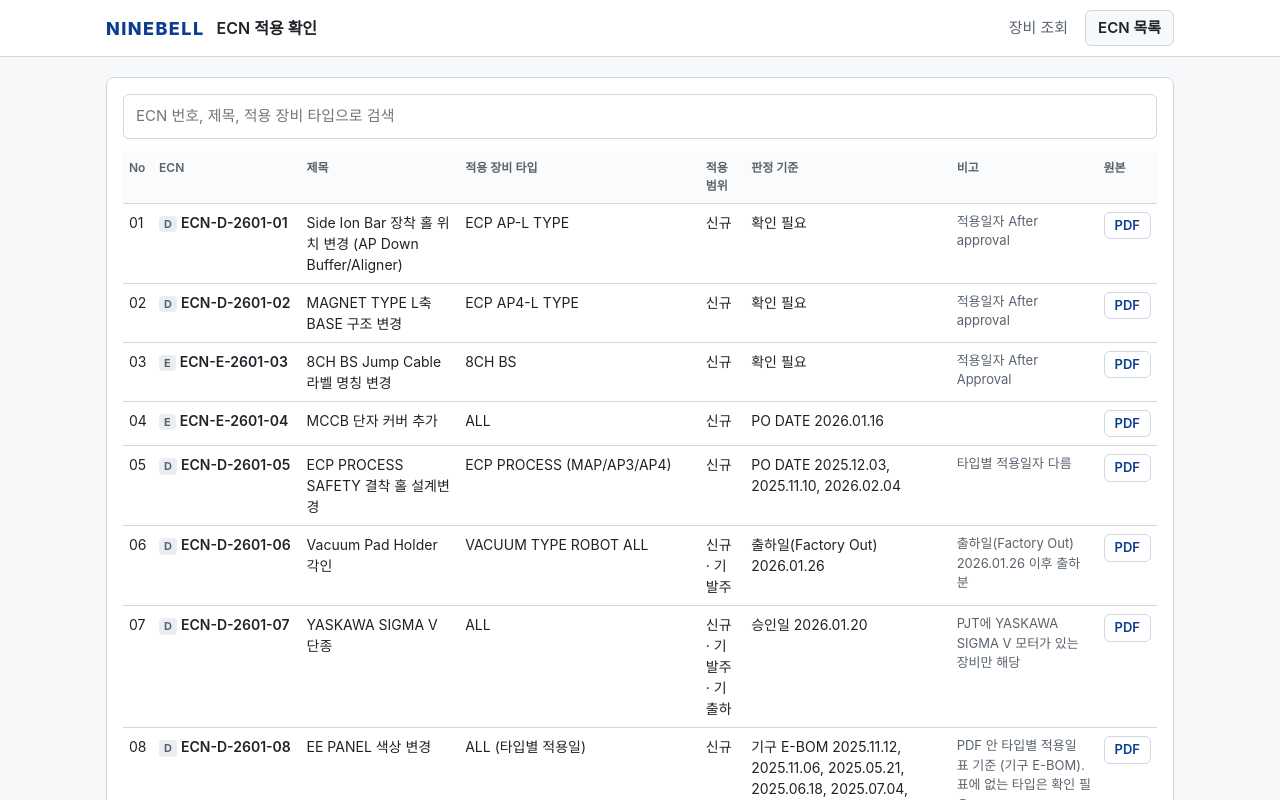
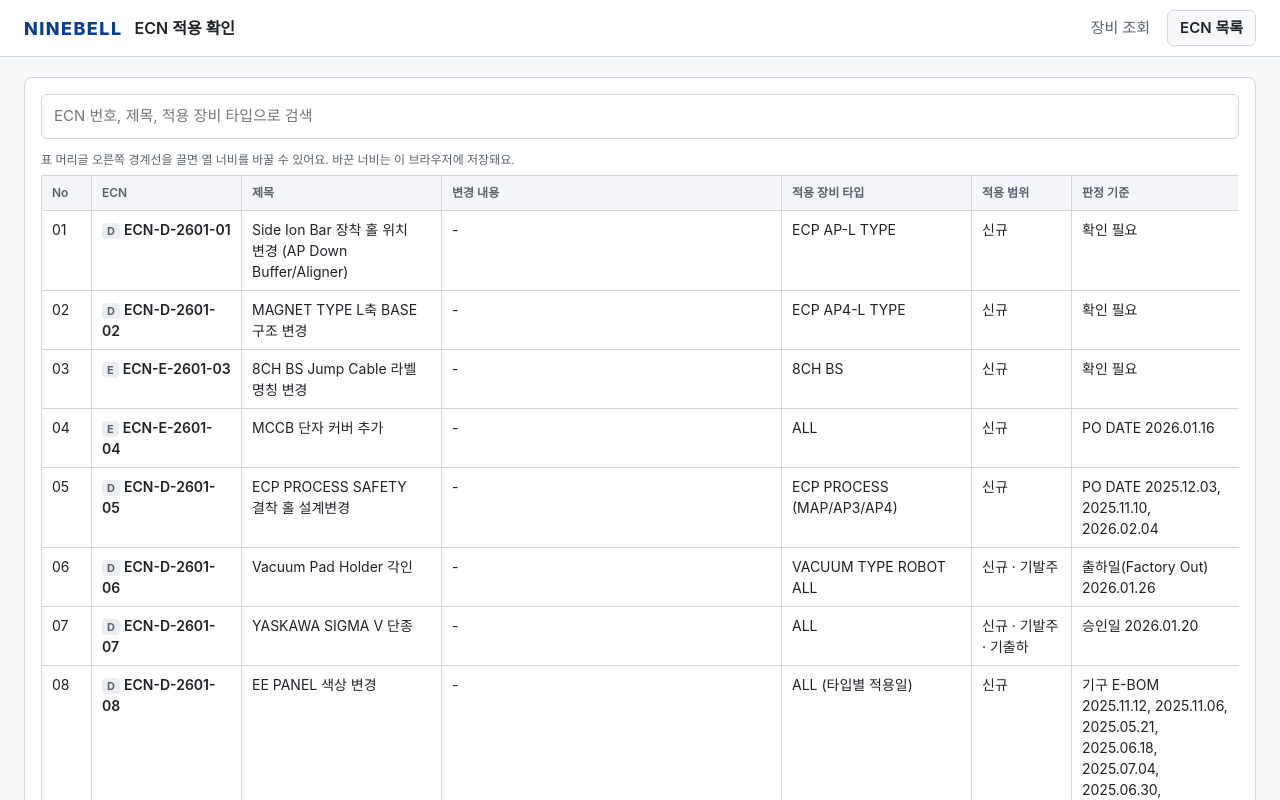
Before and after one commit to rlaskgus029-ai/Ninebell_ECN-Check, a plain HTML site: page index.html in a window 1280 px wide. Both pictures are taken after a click on the button "ECN 목록". Shown: the top 800 px of the page. Drawn offline with Linux system fonts and the light colour scheme.

Commit message:
QC 검수 일자, 변경 내용 열, 열 너비 조절, 화면 가로 확장

```diff
--- a/index.html
+++ b/index.html
@@ -12,7 +12,7 @@
 *{box-sizing:border-box}
 body{margin:0;background:var(--bg);color:var(--text);font:15px/1.5 -apple-system,BlinkMacSystemFont,"Segoe UI","Malgun Gothic","Apple SD Gothic Neo",sans-serif}
 header{background:#fff;border-bottom:1px solid var(--line)}
-.wrap{max-width:1100px;margin:0 auto;padding:0 16px}
+.wrap{max-width:1680px;margin:0 auto;padding:0 24px}
 .top{display:flex;align-items:center;gap:12px;height:56px}
 .logo{font-weight:800;letter-spacing:.08em;color:var(--brand);font-size:18px}
 .top h1{font-size:16px;margin:0;font-weight:600}
@@ -40,10 +40,14 @@ main.wrap{padding-top:20px;padding-bottom:40px}
 .s-check{background:var(--warn-bg);color:var(--warn)}
 .s-no{background:var(--no-bg);color:var(--no)}
 h2{font-size:15px;margin:18px 0 8px}
-.tbl{width:100%;border-collapse:collapse;font-size:14px}
-.tbl th,.tbl td{border-bottom:1px solid var(--line);padding:8px 6px;text-align:left;vertical-align:top}
-.tbl th{font-size:12px;color:var(--muted);font-weight:600;background:#fafbfc}
-.tbl td.ecn{white-space:nowrap;font-weight:600}
+.tbl{width:100%;border-collapse:collapse;font-size:14px;table-layout:fixed}
+.tbl th,.tbl td{border:1px solid var(--line);padding:8px 10px;text-align:left;vertical-align:top;overflow-wrap:anywhere;word-break:keep-all}
+.tbl th{font-size:12px;color:var(--muted);font-weight:600;background:#f3f5f8;position:relative;user-select:none}
+.tbl td.ecn{font-weight:600}
+.rz{position:absolute;top:0;right:-4px;width:8px;height:100%;cursor:col-resize;z-index:2}
+.rz:hover,.rz.drag{background:rgba(11,61,145,.25)}
+.tblwrap{overflow-x:auto}
+.tip{color:var(--muted);font-size:12px;margin:0 0 6px}
 .why{color:var(--muted);font-size:13px}
 .k{display:inline-block;font-size:11px;font-weight:700;border-radius:4px;padding:0 5px;margin-right:4px;background:#eaeef2;color:var(--muted)}
 details summary{cursor:pointer;color:var(--muted);margin:14px 0 6px}
@@ -52,6 +56,7 @@ details summary{cursor:pointer;color:var(--muted);margin:14px 0 6px}
 .pdf{display:inline-block;white-space:nowrap;border:1px solid var(--line);border-radius:6px;padding:3px 10px;font-size:13px;font-weight:600;color:var(--brand);text-decoration:none;background:#fff}
 .pdf:hover{background:var(--bg)}
 @media (max-width:640px){
+ .tbl{table-layout:auto}.tbl col{width:auto!important}
  .tbl thead{display:none}.tbl tr{display:block;border-bottom:1px solid var(--line);padding:8px 0}
  .tbl td{display:block;border:0;padding:2px 0}
  .top h1{display:none}
@@ -75,7 +80,8 @@ details summary{cursor:pointer;color:var(--muted);margin:14px 0 6px}
  <section id="tab-list" hidden>
   <div class="card">
    <div class="search"><input id="lq" placeholder="ECN 번호, 제목, 적용 장비 타입으로 검색"></div>
-   <table class="tbl" style="margin-top:12px"><thead><tr><th>No</th><th>ECN</th><th>제목</th><th>적용 장비 타입</th><th>적용 범위</th><th>판정 기준</th><th>비고</th><th>원본</th></tr></thead><tbody id="ltb"></tbody></table>
+   <p class="tip" style="margin-top:12px">표 머리글 오른쪽 경계선을 끌면 열 너비를 바꿀 수 있어요. 바꾼 너비는 이 브라우저에 저장돼요.</p>
+   <div class="tblwrap"><table class="tbl" id="ltbl" data-key="list"><colgroup><col style="width:50px"><col style="width:150px"><col style="width:200px"><col style="width:340px"><col style="width:190px"><col style="width:100px"><col style="width:170px"><col style="width:200px"><col style="width:70px"></colgroup><thead><tr><th>No</th><th>ECN</th><th>제목</th><th>변경 내용</th><th>적용 장비 타입</th><th>적용 범위</th><th>판정 기준</th><th>비고</th><th>원본</th></tr></thead><tbody id="ltb"></tbody></table></div>
   </div>
  </section>
  <p class="foot" id="foot"></p>
@@ -130,9 +136,34 @@ function decide(e,r){
 
 function row(r,res){
  const extra=[r.note&&r.basis!=='check'?r.note:'',r.firstApplied?'최초 적용: '+r.firstApplied:''].filter(Boolean).join(' · ');
- return `<tr><td class="ecn"><span class="k">${esc(r.kind)}</span>${esc(r.ecn)}</td><td>${esc(r.title)}<div class="why">${esc(r.typeText)}</div></td><td>${esc(scopeText(r.scope))}</td><td>${esc(res.why)}${extra?`<div class="why">${esc(extra)}</div>`:''}</td><td>${pdfLink(r)}</td></tr>`;
+ return `<tr><td class="ecn"><span class="k">${esc(r.kind)}</span>${esc(r.ecn)}</td><td>${esc(r.title)}<div class="why">${esc(r.typeText)}</div></td><td>${esc(r.change||'-')}</td><td>${esc(scopeText(r.scope))}</td><td>${esc(res.why)}${extra?`<div class="why">${esc(extra)}</div>`:''}</td><td>${pdfLink(r)}</td></tr>`;
 }
-function table(list){return `<table class="tbl"><thead><tr><th>ECN</th><th>제목 / 적용 장비 타입</th><th>적용 범위</th><th>판정 근거</th><th>원본</th></tr></thead><tbody>${list.map(([r,res])=>row(r,res)).join('')}</tbody></table>`}
+function table(list){return `<div class="tblwrap"><table class="tbl" data-key="result"><colgroup><col style="width:160px"><col style="width:240px"><col style="width:420px"><col style="width:110px"><col style="width:360px"><col style="width:80px"></colgroup><thead><tr><th>ECN</th><th>제목 / 적용 장비 타입</th><th>변경 내용</th><th>적용 범위</th><th>판정 근거</th><th>원본</th></tr></thead><tbody>${list.map(([r,res])=>row(r,res)).join('')}</tbody></table></div>`}
+
+// 열 너비 조절: 머리글 경계선 드래그, 너비는 localStorage에 저장 (같은 종류 표는 너비 공유)
+const W_KEY=k=>'ecn-colw-'+k;
+function loadW(k){try{return JSON.parse(localStorage.getItem(W_KEY(k))||'null')}catch(e){return null}}
+function saveW(k,w){try{localStorage.setItem(W_KEY(k),JSON.stringify(w))}catch(e){}}
+function applyW(t){const w=loadW(t.dataset.key);if(!w)return;t.querySelectorAll('col').forEach((c,i)=>{if(w[i])c.style.width=w[i]+'px'})}
+function initResize(root){
+ root.querySelectorAll('table.tbl[data-key]').forEach(t=>{
+  applyW(t);
+  const cols=[...t.querySelectorAll('col')];
+  t.querySelectorAll('thead th').forEach((th,i)=>{
+   if(th.querySelector('.rz'))return;
+   const h=document.createElement('span');h.className='rz';th.appendChild(h);
+   h.addEventListener('mousedown',ev=>{
+    ev.preventDefault();const x0=ev.clientX,w0=cols[i].getBoundingClientRect().width||parseInt(cols[i].style.width);h.classList.add('drag');
+    const mv=e=>{cols[i].style.width=Math.max(50,w0+e.clientX-x0)+'px'};
+    const up=()=>{document.removeEventListener('mousemove',mv);document.removeEventListener('mouseup',up);h.classList.remove('drag');
+     const w=cols.map(c=>parseInt(c.style.width));saveW(t.dataset.key,w);
+     document.querySelectorAll(`table.tbl[data-key="${t.dataset.key}"]`).forEach(o=>{if(o!==t)o.querySelectorAll('col').forEach((c,j)=>c.style.width=w[j]+'px')})};
+    document.addEventListener('mousemove',mv);document.addEventListener('mouseup',up);
+   });
+   h.addEventListener('dblclick',()=>{try{localStorage.removeItem(W_KEY(t.dataset.key))}catch(e){}location.reload()});
+  });
+ });
+}
 
 function show(e){
  const out={apply:[],check:[],no:[]};
@@ -140,7 +171,7 @@ function show(e){
  $('#result').innerHTML=`<div class="card">
   <div class="info">
    <div><span>PROJECT NO.</span><b>${esc(e.p)}</b></div><div><span>TYPE</span><b>${esc(e.t)||'-'}</b></div>
-   <div><span>PO DATE</span><b>${fmt(e.po)}</b></div><div><span>기구 E-BOM</span><b>${fmt(e.mech)}</b></div><div><span>전장 E-BOM</span><b>${fmt(e.elec)}</b></div>
+   <div><span>PO DATE</span><b>${fmt(e.po)}</b></div><div><span>기구 E-BOM</span><b>${fmt(e.mech)}</b></div><div><span>전장 E-BOM</span><b>${fmt(e.elec)}</b></div><div><span>QC 검수</span><b>${fmt(e.qc)} ${e.qc?(e.qcDone?'(완료)':'(예정)'):''}</b></div>
    <div><span>Factory Out</span><b>${fmt(e.out)} ${e.shipped?'(출하 완료)':'(미출하)'}</b></div>
   </div></div>
   <div class="card">
@@ -148,7 +179,8 @@ function show(e){
   <section data-s="apply"><h2>적용 대상 ECN</h2>${out.apply.length?table(out.apply):'<div class="empty">없음</div>'}</section>
   <section data-s="check"><h2>확인 필요</h2>${out.check.length?table(out.check):'<div class="empty">없음</div>'}</section>
   <section data-s="no"><details id="nodet"><summary>타입은 맞지만 적용일 이전이라 미적용 (${out.no.length})</summary>${out.no.length?table(out.no):'<div class="empty">없음</div>'}</details></section>
-  <p class="foot">ECN 원본: ${esc(ECN_DIR)}</p></div>`;
+  <p class="foot">ECN 원본: ${esc(ECN_DIR)} · 표 머리글 경계선을 끌어 열 너비 조절 (더블클릭하면 기본값)</p></div>`;
+ initResize($('#result'));
 }
 
 function find(q){
@@ -168,7 +200,7 @@ function renderList(q){
  $('#ltb').innerHTML=ECNS.filter(r=>!Q||norm(r.ecn+' '+r.title+' '+r.typeText+' '+r.no).includes(Q)).map(r=>{
   const d=r.dateByType?r.dateByType.map(x=>fmt(x[1])).join(', '):fmt(r.date);
   const basis=BASIS[r.basis]+(['mech','elec','po','ship','approval'].includes(r.basis)?' '+d:'');
-  return `<tr><td>${esc(r.no)}</td><td class="ecn"><span class="k">${esc(r.kind)}</span>${esc(r.ecn)}</td><td>${esc(r.title)}</td><td>${esc(r.typeText)}</td><td>${esc(scopeText(r.scope))}</td><td>${esc(basis)}</td><td class="why">${esc([r.note,r.spec].filter(Boolean).join(' / '))}</td><td>${pdfLink(r)}</td></tr>`}).join('');
+  return `<tr><td>${esc(r.no)}</td><td class="ecn"><span class="k">${esc(r.kind)}</span>${esc(r.ecn)}</td><td>${esc(r.title)}</td><td>${esc(r.change||'-')}</td><td>${esc(r.typeText)}</td><td>${esc(scopeText(r.scope))}</td><td>${esc(basis)}</td><td class="why">${esc([r.note,r.spec].filter(Boolean).join(' / '))}</td><td>${pdfLink(r)}</td></tr>`}).join('');
 }
 
 document.querySelectorAll('.tabs button').forEach(b=>b.onclick=()=>{
@@ -187,11 +219,11 @@ const J=u=>fetch(u,{cache:'no-store'}).then(r=>r.json());
 const D=s=>s?`20${s.slice(0,2)}-${s.slice(2,4)}-${s.slice(4,6)}`:'';
 Promise.all([J('data/ecn_rules.json'),J('data/eq1.json'),J('data/eq2.json'),J('data/eq3.json'),J('data/eq4.json')]).then(([a,...parts])=>{
  const b=parts[0];
- ECNS=a.ecns;EQ=parts.flatMap(x=>x.equipment).map(r=>({p:r[0],t:r[1],pn:r[2],po:D(r[3]),mech:D(r[4]),elec:D(r[5]),out:D(r[6]),shipped:!!r[7]}));
+ ECNS=a.ecns;EQ=parts.flatMap(x=>x.equipment).map(r=>({p:r[0],t:r[1],pn:r[2],po:D(r[3]),mech:D(r[4]),elec:D(r[5]),out:D(r[6]),shipped:!!r[7],qc:D(r[8]||''),qcDone:!!r[9]}));
  $('#projects').innerHTML=EQ.map(e=>`<option value="${esc(e.p)}">`).join('');
  $('#hint').textContent=`장비 ${EQ.length}대 · ECN ${ECNS.filter(r=>r.basis!=='exclude').length}건 (IMP 제외)`;
  $('#foot').textContent=`Backlog 갱신 ${b.updated} · ECN 규칙 갱신 ${a.updated}`;
- renderList('');
+ renderList('');initResize($('#tab-list'));
  const p=new URLSearchParams(location.search).get('p');if(p){$('#q').value=p;find(p)}
 }).catch(()=>{$('#hint').textContent='데이터를 불러오지 못했어요.'});
 </script>
```
